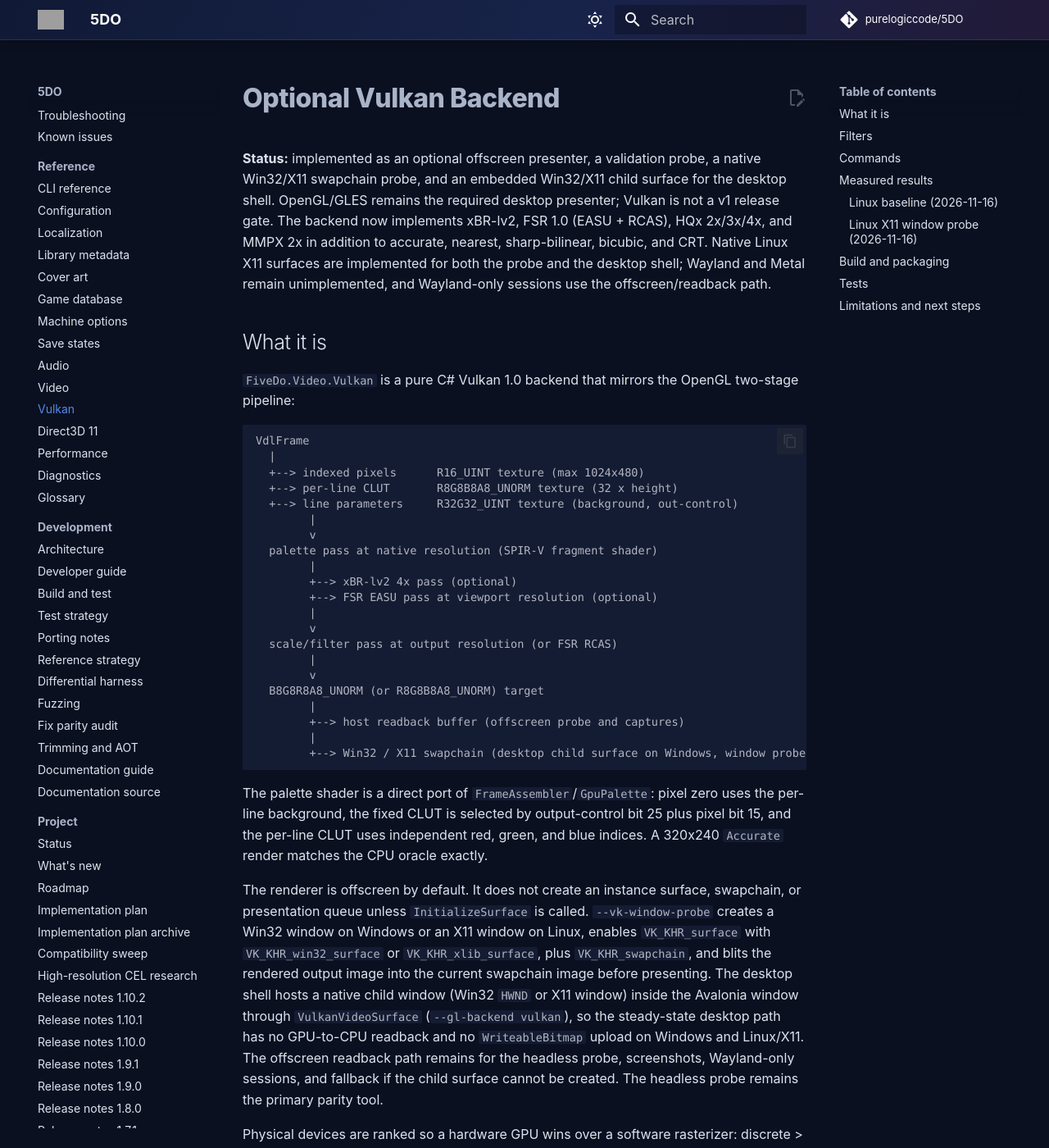
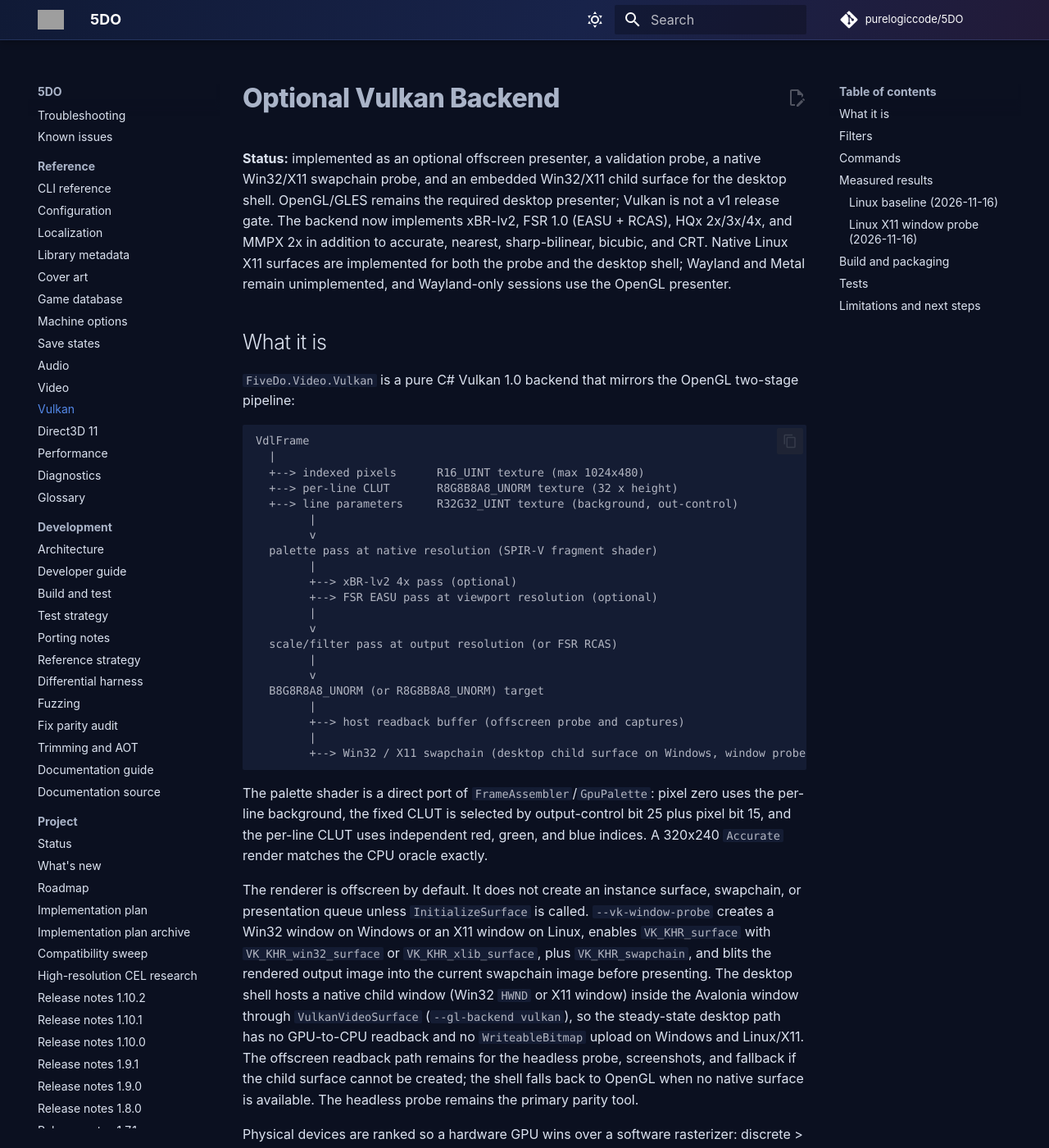
Before and after one commit to purelogiccode/5DO, an MkDocs documentation site: the page built from docs/Vulkan.md, in a window 1280 px wide and 1400 px high. Shown: the whole window at 82% size. Built offline with MkDocs 1.6.1 and Material for MkDocs 9.7.7, drawn with Linux system fonts in a browser that asks for light colours; comment, search, counter and statistics services are not loaded; some of the changed text lies outside the part shown; grey boxes are pictures that could not be loaded.

Commit message:
Correct the Linux platform status and Wayland fallback wording

```diff
--- a/docs/Vulkan.md
+++ b/docs/Vulkan.md
@@ -6,8 +6,8 @@ desktop shell. OpenGL/GLES remains the required desktop presenter; Vulkan is not
 gate. The backend now implements xBR-lv2, FSR 1.0 (EASU + RCAS), HQx 2x/3x/4x, and
 MMPX 2x in addition to accurate, nearest, sharp-bilinear, bicubic, and CRT.
 Native Linux X11 surfaces are implemented for both the probe and the desktop shell;
-Wayland and Metal remain unimplemented, and Wayland-only sessions use the
-offscreen/readback path.
+Wayland and Metal remain unimplemented, and Wayland-only sessions use the OpenGL
+presenter.
 
 ## What it is
 
@@ -52,8 +52,9 @@ before presenting. The desktop shell hosts a native child window (Win32 `HWND` o
 window) inside the Avalonia window through `VulkanVideoSurface`
 (`--gl-backend vulkan`), so the steady-state desktop path has no GPU-to-CPU readback
 and no `WriteableBitmap` upload on Windows and Linux/X11. The offscreen readback path
-remains for the headless probe, screenshots, Wayland-only sessions, and fallback if the
-child surface cannot be created. The headless probe remains the primary parity tool.
+remains for the headless probe, screenshots, and fallback if the child surface cannot
+be created; the shell falls back to OpenGL when no native surface is available. The
+headless probe remains the primary parity tool.
 
 Physical devices are ranked so a hardware GPU wins over a software rasterizer:
 discrete > integrated > virtual > other > CPU, with queue and surface support required.
@@ -233,7 +234,7 @@ The desktop shell surface also runs on Linux/X11: `--gl-backend vulkan` creates
 centered in the video area with the default 4:3 integer-scale settings. Resizing the
 window to 1400x820 scales the viewport up and presents through the recreated swapchain.
 The child is a depth-24 window raised above Avalonia's render window; a Wayland-only
-session still falls back to the offscreen path.
+session uses the OpenGL presenter instead.
 
 ## Build and packaging
 
@@ -287,7 +288,7 @@ The SPIR-V and option-parsing tests run everywhere.
   (`VK_KHR_xlib_surface`). The X11 child is created with an opaque 24-bit TrueColor
   visual, keeps Avalonia's input handling through an empty `ShapeInput` region, and is
   raised above Avalonia's render window on each present. A Wayland-only session has no
-  X11 display, so it falls back to the offscreen/readback path; Wayland surfaces remain
+  X11 display, so the shell uses the OpenGL presenter; Wayland surfaces remain
   unimplemented and Metal is blocked as `PLAT-08B` until a Metal-capable macOS host
   exists. The child window is outside Avalonia's compositor, so Avalonia-drawn overlays
   over the video rectangle (for example the diagnostic overlay) are obscured; the status
```
Also changed, not shown: docs/Compatibility.md (+2 -2 lines), docs/ImplementationPlan.md (+1 -1 lines), docs/KnownIssues.md (+6 -6 lines), docs/Status.md (+1 -1 lines), docs/TestCorpus.md (+2 -1 lines).
